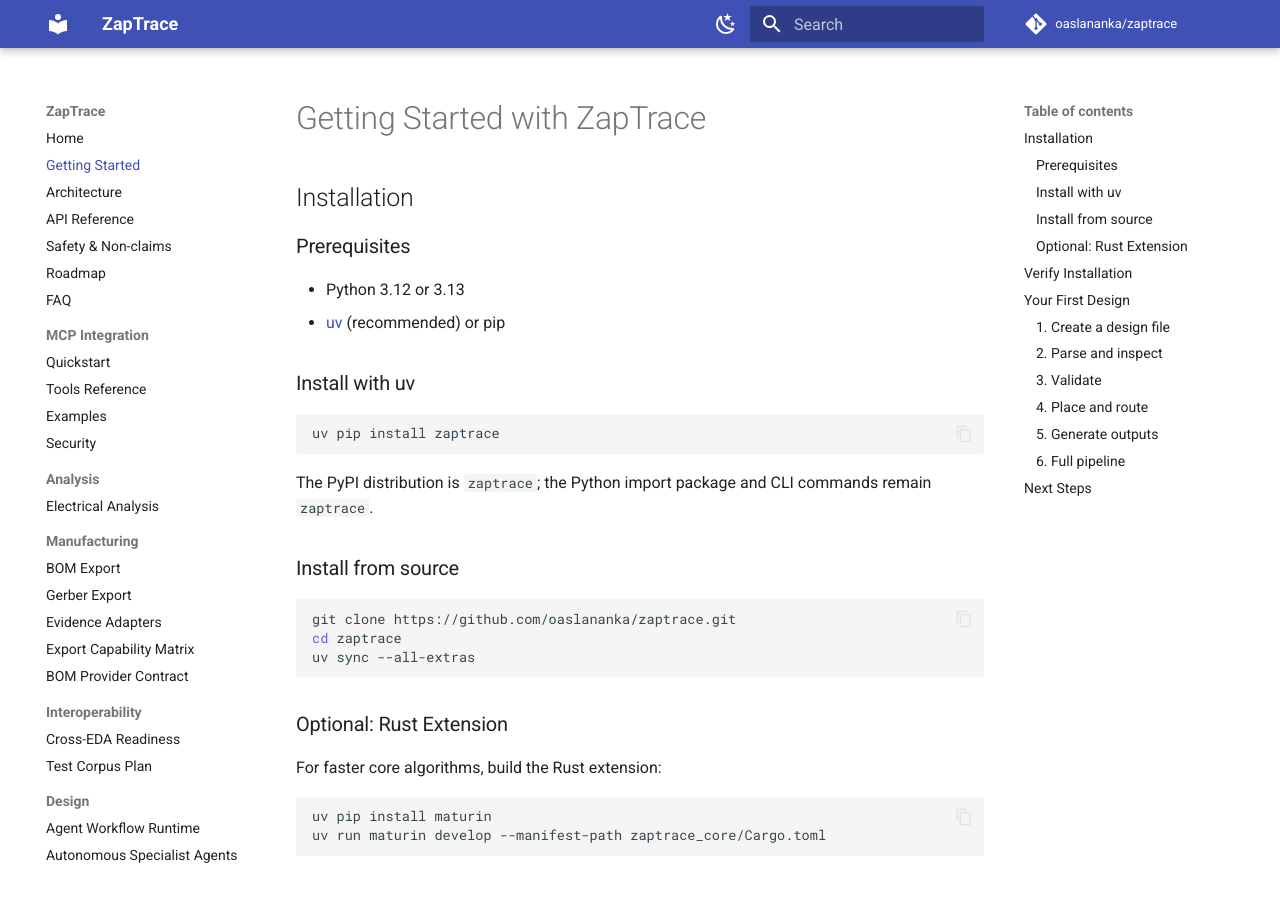
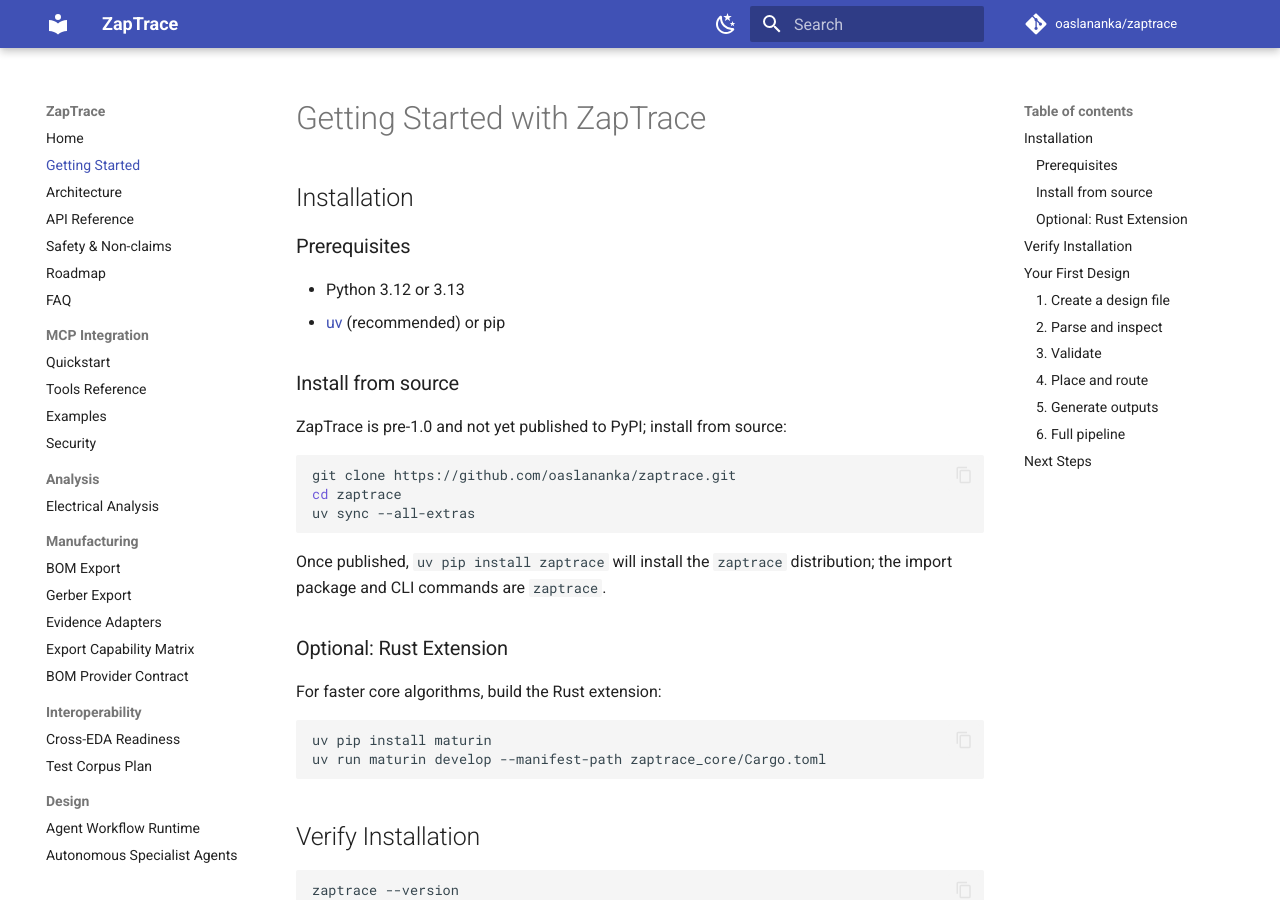
Before and after one commit to renovate-bot/oaslananka-_-zaptrace, an MkDocs documentation site: the page built from docs/GETTING_STARTED.md, in a window 1280 px wide and 900 px high. Built offline with MkDocs 1.6.1 and Material for MkDocs 9.7.7, drawn with Linux system fonts in a browser that asks for light colours; comment, search, counter and statistics services are not loaded.

Commit message:
docs: add status badges, correct install (not yet on PyPI), refresh tool counts
- README: add Quality/Security/Docs CI badges, a docs-site badge, and License /
  Python / pre-1.0 badges under the title.
- Make install instructions honest: ZapTrace is pre-1.0 and not published to
  PyPI, so README, GETTING_STARTED, and the MCP quickstart now lead with the
  from-source install and note PyPI as a future step.
- Refresh stale tool counts (MCP quickstart 47+ -> 87; design note now says
  "dozens" so it never goes stale again).

mkdocs builds clean; docs-status sync reports 87 tools.

````diff
--- a/docs/GETTING_STARTED.md
+++ b/docs/GETTING_STARTED.md
@@ -6,21 +6,17 @@
 - Python 3.12 or 3.13
 - [uv](https://docs.astral.sh/uv/) (recommended) or pip
 
-### Install with uv
+### Install from source
 
-```bash
-uv pip install zaptrace
-```
-
-The PyPI distribution is `zaptrace`; the Python import package and CLI commands remain `zaptrace`.
-
-### Install from source
+ZapTrace is pre-1.0 and not yet published to PyPI; install from source:
 
 ```bash
 git clone https://github.com/oaslananka/zaptrace.git
 cd zaptrace
 uv sync --all-extras
 ```
+
+Once published, `uv pip install zaptrace` will install the `zaptrace` distribution; the import package and CLI commands are `zaptrace`.
 
 ### Optional: Rust Extension
 
````
Also changed, not shown: README.md (+11 -7 lines), docs/design/autonomous-synthesis.md (+2 -2 lines), docs/mcp/quickstart.md (+3 -3 lines).
